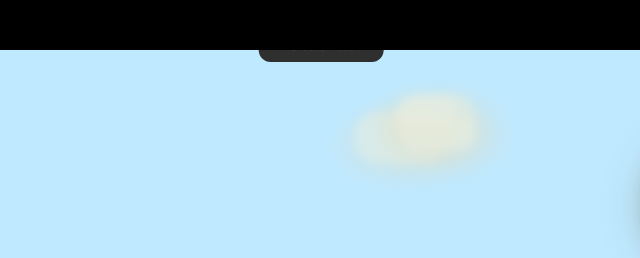
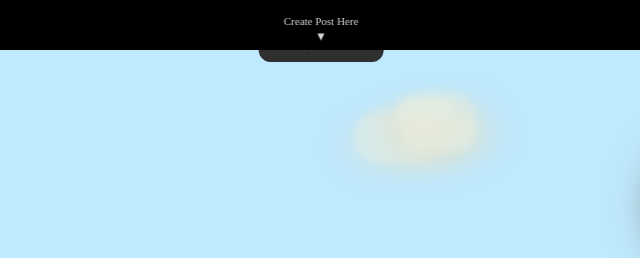
Before and after one commit to aekburut5740-commits/Acki, a website: page page/community.html in a window 1280 px wide. Shown: the top 258 px of the page, 319-959 px from the left. Drawn offline with Linux system fonts and the light colour scheme; no server answers.

Commit message:
create posts fix

```diff
--- a/css/community.css
+++ b/css/community.css
@@ -809,3 +809,45 @@ body::after {
 .content {
     max-width: 100%;
 }
+.create-post-hint{
+    position: fixed;
+
+    top: 15px;
+    left: 50%;
+    transform: translateX(-50%);
+
+    display: flex;
+    flex-direction: column;
+    align-items: center;
+
+    color: #fff;
+    font-size: 11px;
+    font-weight: 500;
+
+    pointer-events: none;
+    z-index: 1010;
+
+    opacity: .85;
+}
+
+.create-post-hint span{
+    font-size: 12px;
+    line-height: 1;
+    animation: hintBounce 1.4s infinite;
+}
+@keyframes hintBounce{
+
+    0%,100%{
+        transform: translateY(0);
+    }
+
+    50%{
+        transform: translateY(4px);
+    }
+
+}
+@media (max-width: 640px) {
+    .create-post-hint {
+        display: none;
+    }
+}
--- a/css/responsive.css
+++ b/css/responsive.css
@@ -376,7 +376,7 @@ select {
     }
 
     .create-post-tab {
-        top: 28px;
+        top: 48px;
         padding: 12px 18px 7px;
     }
 
--- a/page/community.html
+++ b/page/community.html
@@ -66,6 +66,11 @@
             </div>
         </div>
         <button type="button" class="lang-toggle" onclick="toggleLanguage()">TH</button>
+    </div>
+
+    <div class="create-post-hint">
+        Create Post Here
+        <span>▼</span>
     </div>
 
     <button type="button" class="create-post-tab" onclick="toggleCreatePost()" data-en="Create Post"
```
